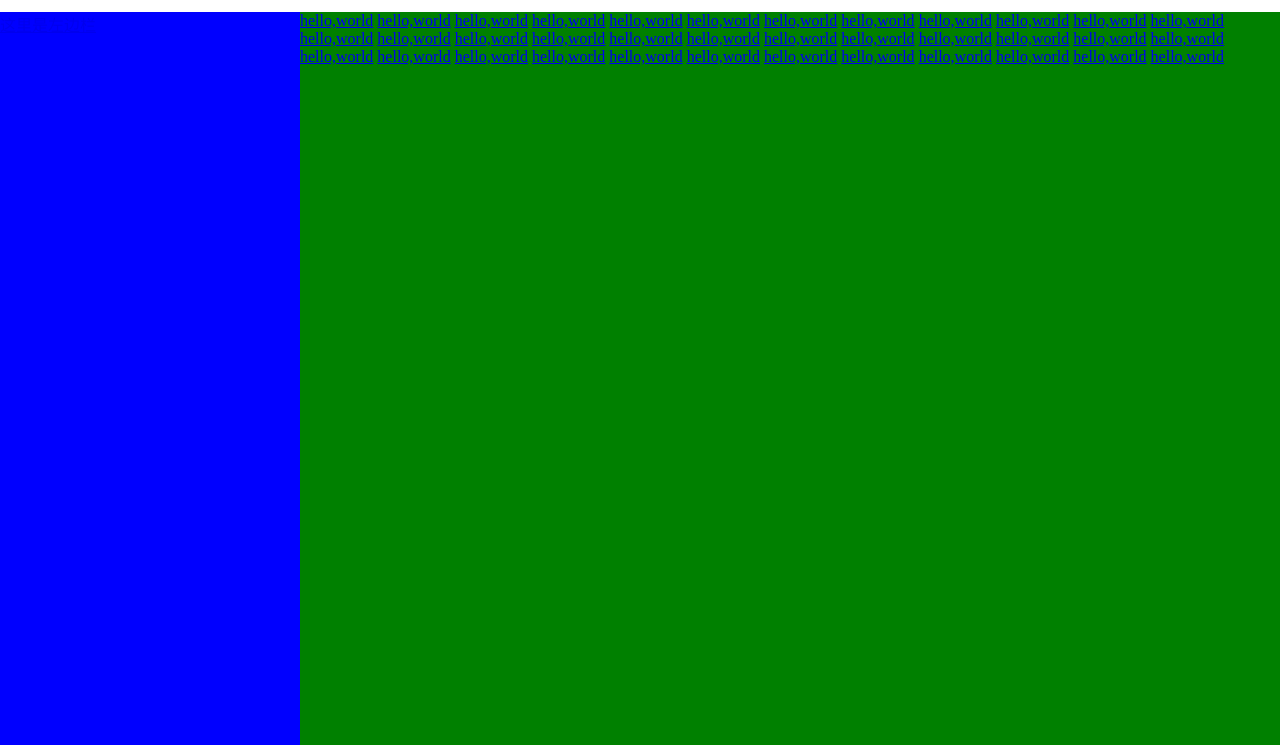
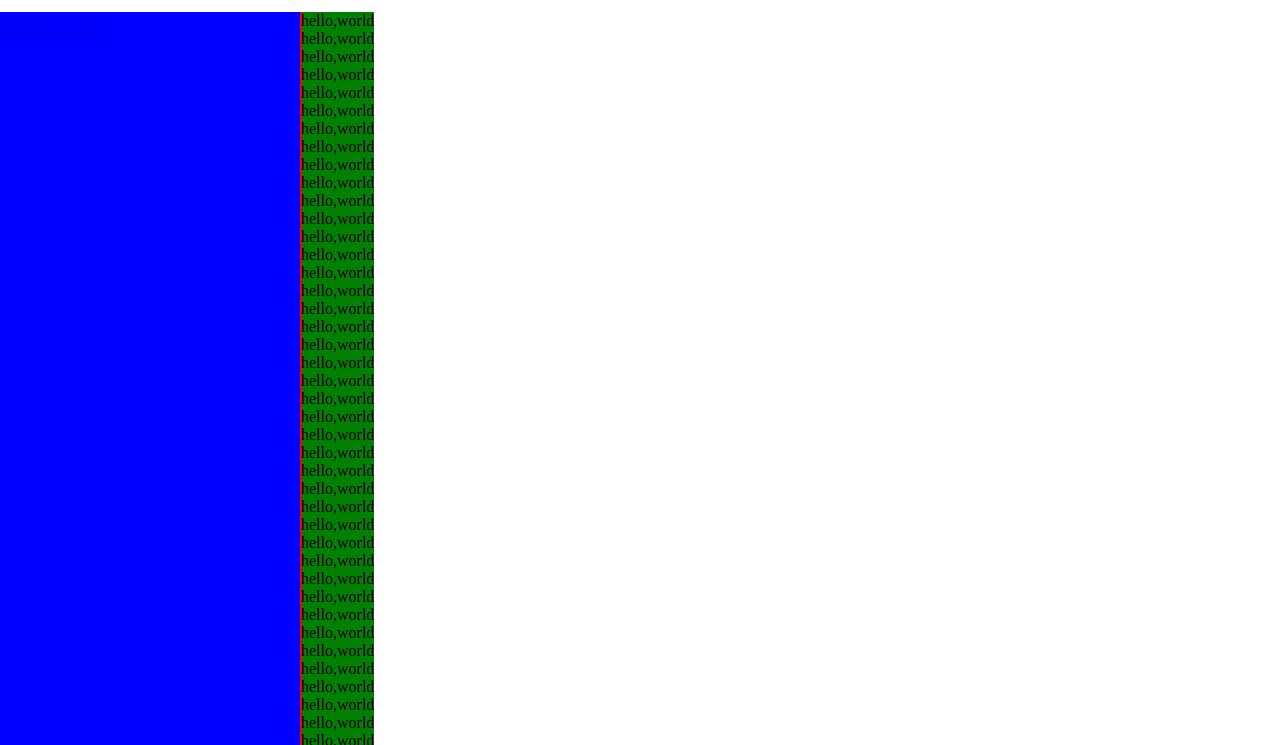
Before and after one commit to djskl/snippets, a plain HTML site: page top_left_right_webpage/index.html in a window 1280 px wide. Shown: the part 55-800 px from the top of the page. Drawn offline with Linux system fonts and the light colour scheme.

Commit message:
Update index.html

```diff
--- a/top_left_right_webpage/index.html
+++ b/top_left_right_webpage/index.html
@@ -9,28 +9,24 @@
             right: 0;
             bottom: 0;
         }
-
         .left-panel {
             position: absolute;
             width: 300px;
-            height: 100%;
+            min-height: 100%;
             z-index: 2;
             background: blue;
-
         }
-
         .right-panel {
             position: absolute;
             height: 100%;
             z-index: 1;
         }
-
         .right-panel > .contents {
             margin-left: 300px;
             background: green;
-            height: 100%;
+            min-height: 100%;
+            border-left: 1px solid red;
         }
-
     </style>
 
 </head>
@@ -51,42 +47,58 @@
         </div>
         <div class="right-panel">
             <div class="contents">
-                <a href="/">hello,world</a>
-                <a href="/">hello,world</a>
-                <a href="/">hello,world</a>
-                <a href="/">hello,world</a>
-                <a href="/">hello,world</a>
-                <a href="/">hello,world</a>
-                <a href="/">hello,world</a>
-                <a href="/">hello,world</a>
-                <a href="/">hello,world</a>
-                <a href="/">hello,world</a>
-                <a href="/">hello,world</a>
-                <a href="/">hello,world</a>
-                <a href="/">hello,world</a>
-                <a href="/">hello,world</a>
-                <a href="/">hello,world</a>
-                <a href="/">hello,world</a>
-                <a href="/">hello,world</a>
-                <a href="/">hello,world</a>
-                <a href="/">hello,world</a>
-                <a href="/">hello,world</a>
-                <a href="/">hello,world</a>
-                <a href="/">hello,world</a>
-                <a href="/">hello,world</a>
-                <a href="/">hello,world</a>
-                <a href="/">hello,world</a>
-                <a href="/">hello,world</a>
-                <a href="/">hello,world</a>
-                <a href="/">hello,world</a>
-                <a href="/">hello,world</a>
-                <a href="/">hello,world</a>
-                <a href="/">hello,world</a>
-                <a href="/">hello,world</a>
-                <a href="/">hello,world</a>
-                <a href="/">hello,world</a>
-                <a href="/">hello,world</a>
-                <a href="/">hello,world</a>
+                <div>hello,world</div>
+                <div>hello,world</div>
+                <div>hello,world</div>
+                <div>hello,world</div>
+                <div>hello,world</div>
+                <div>hello,world</div>
+                <div>hello,world</div>
+                <div>hello,world</div>
+                <div>hello,world</div>
+                <div>hello,world</div>
+                <div>hello,world</div>
+                <div>hello,world</div>
+                <div>hello,world</div>
+                <div>hello,world</div>
+                <div>hello,world</div>
+                <div>hello,world</div>
+                <div>hello,world</div>
+                <div>hello,world</div>
+                <div>hello,world</div>
+                <div>hello,world</div>
+                <div>hello,world</div>
+                <div>hello,world</div>
+                <div>hello,world</div>
+                <div>hello,world</div>
+                <div>hello,world</div>
+                <div>hello,world</div>
+                <div>hello,world</div>
+                <div>hello,world</div>
+                <div>hello,world</div>
+                <div>hello,world</div>
+                <div>hello,world</div>
+                <div>hello,world</div>
+                <div>hello,world</div>
+                <div>hello,world</div>
+                <div>hello,world</div>
+                <div>hello,world</div>
+                <div>hello,world</div>
+                <div>hello,world</div>
+                <div>hello,world</div>
+                <div>hello,world</div>
+                <div>hello,world</div>
+                <div>hello,world</div>
+                <div>hello,world</div>
+                <div>hello,world</div>
+                <div>hello,world</div>
+                <div>hello,world</div>
+                <div>hello,world</div>
+                <div>hello,world</div>
+                <div>hello,world</div>
+                <div>hello,world</div>
+                <div>hello,world</div>
+                <div>hello,world</div>
             </div>
         </div>
     </div>
```
